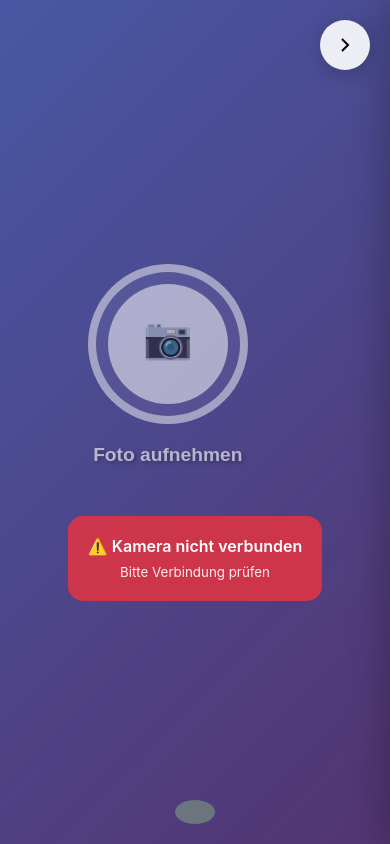
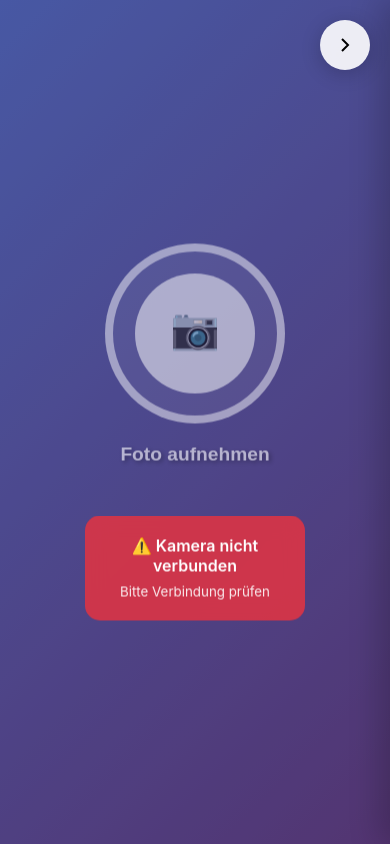
Before and after one commit to marion909/Fotobox, a Flask app: template templates/index.html in a window 390 px wide. Run offline with Flask 3, Linux system fonts and the light colour scheme; the template is opened without the code that fills it, so the values that code supplies are empty.

Commit message:
Frontend Design Fix: Button-Zentrierung, durchgängiger Hintergrund, 'Letztes Foto' Element entfernt
 Behebt alle UI-Probleme:
- Button perfekt mittig zentriert mit position: absolute
- Hintergrund durchgängig mit position: fixed + 100vw/100vh
- Status-Bar mit 'Letztes Foto:' Element komplett entfernt
- Button-Größe von 200px auf 220px erhöht
- Mobile-Ansicht optimiert (160px  180px)
- Sauberes minimalistisches Design ohne Ablenkungen

 Ergebnis: Professionelle Touch-optimierte Fotobox-UI

```diff
--- a/static/css/style.css
+++ b/static/css/style.css
@@ -662,14 +662,15 @@
 
 /* Dynamischer Hintergrund mit letztem Foto */
 .background-photo {
-    position: absolute;
+    position: fixed;
     top: 0;
     left: 0;
-    width: 100%;
-    height: 100%;
+    width: 100vw;
+    height: 100vh;
     background-size: cover;
     background-position: center;
     background-repeat: no-repeat;
+    background-attachment: fixed;
     background-image: linear-gradient(135deg, #667eea 0%, #764ba2 100%);
     transition: all 0.8s ease;
     z-index: 1;
@@ -686,11 +687,11 @@
 }
 
 .background-overlay {
-    position: absolute;
+    position: fixed;
     top: 0;
     left: 0;
-    width: 100%;
-    height: 100%;
+    width: 100vw;
+    height: 100vh;
     background: rgba(0, 0, 0, 0.3);
     z-index: 2;
 }
@@ -846,7 +847,10 @@
 
 /* Hauptbereich - Zentraler Button */
 .main-center {
-    position: relative;
+    position: absolute;
+    top: 50%;
+    left: 50%;
+    transform: translate(-50%, -50%);
     z-index: 10;
     display: flex;
     align-items: center;
@@ -876,8 +880,8 @@
 }
 
 .button-ring {
-    width: 200px;
-    height: 200px;
+    width: 220px;
+    height: 220px;
     border: 8px solid rgba(255, 255, 255, 0.8);
     border-radius: 50%;
     display: flex;
@@ -961,24 +965,7 @@
     opacity: 0.9;
 }
 
-/* Status-Bar (unten) */
-.status-bar {
-    position: fixed;
-    bottom: 30px;
-    left: 50%;
-    transform: translateX(-50%);
-    z-index: 10;
-}
-
-.status-indicator {
-    background: rgba(255, 255, 255, 0.1);
-    backdrop-filter: blur(10px);
-    padding: 12px 20px;
-    border-radius: 25px;
-    color: white;
-    font-size: 0.9rem;
-    text-shadow: 1px 1px 2px rgba(0, 0, 0, 0.5);
-}
+/* Status-Bar CSS entfernt für sauberes minimalistisches Design */
 
 /* Touch-Optimierungen */
 @media (max-width: 768px) {
@@ -995,8 +982,8 @@
     }
 
     .button-ring {
-        width: 160px;
-        height: 160px;
+        width: 180px;
+        height: 180px;
     }
 
     .button-inner {
@@ -1010,10 +997,6 @@
 
     .button-label {
         font-size: 1.2rem;
-    }
-
-    .status-bar {
-        bottom: 20px;
     }
 }
 
--- a/templates/index.html
+++ b/templates/index.html
@@ -67,14 +67,7 @@
         </div>
     </main>
 
-    <!-- Status-Indikator (diskret unten) -->
-    <div class="status-bar">
-        <div class="status-indicator">
-            {% if photos %}
-                <span class="last-photo-indicator">Letztes Foto: {{ photos[0].created|datetime }}</span>
-            {% endif %}
-        </div>
-    </div>
+    <!-- Status-Indikator entfernt für sauberes Design -->
 </div>
 
 <!-- Foto Modal -->
```
Also changed, not shown: 2 other files.
